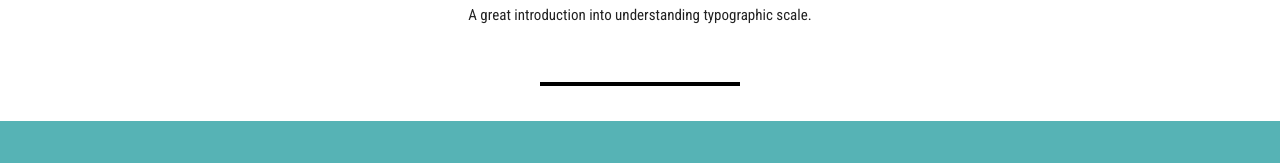
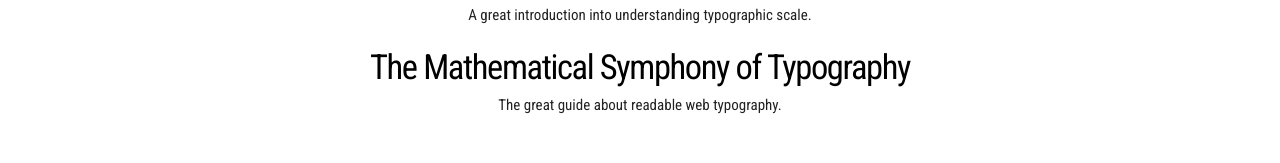
Before and after one commit to deanhume/typography, a plain HTML site: page articles.html in a window 1280 px wide. Shown: the part 1390-1553 px from the top of the page. Drawn offline with Linux system fonts and the light colour scheme.

Commit message:
Added new article "Mathematical Symphony"

```diff
--- a/articles.html
+++ b/articles.html
@@ -76,6 +76,8 @@ hr{-moz-box-sizing:content-box;box-sizing:content-box}img{border:0}html{font-fam
 			<h2><a href="http://retinart.net/typography/typographicscale/">The Typographic Scale</a></h2>
 			<p>A great introduction into understanding typographic scale.</p>
 
+			<h2><a href="http://retinart.net/typography/typographicscale/">The Mathematical Symphony of Typography</a></h2>
+			<p>The great guide about readable web typography.</p>
 		</div>
 	</div>
 	<hr>
```
